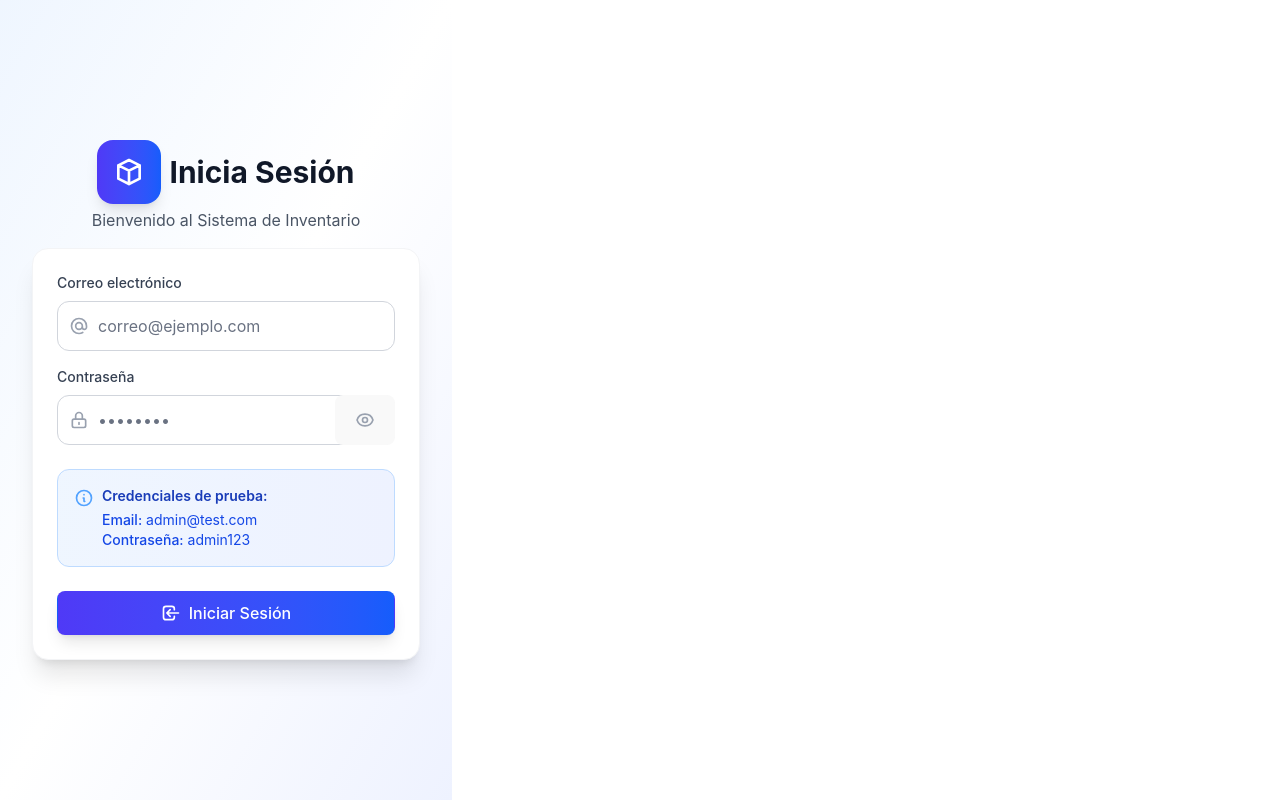
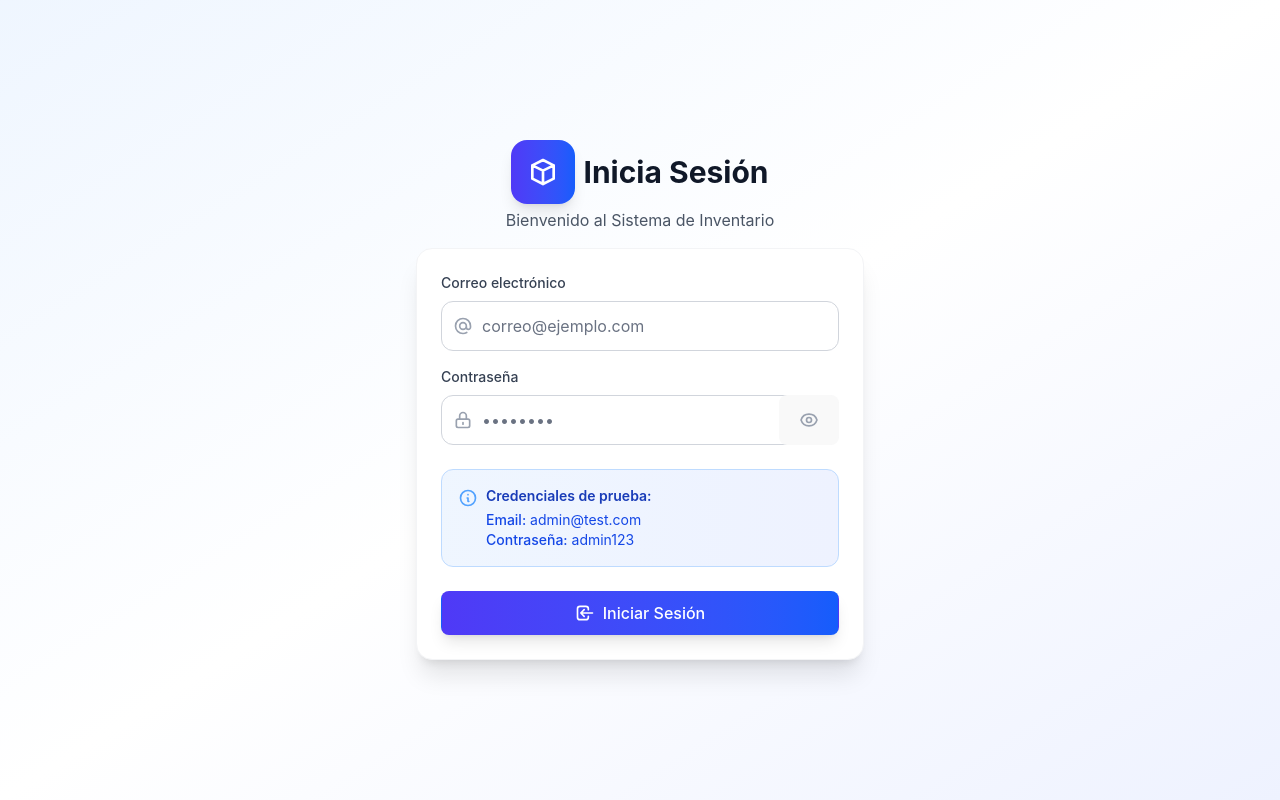
Before and after one commit to JuanJoseMoralesOssa/StockMaster-Fronted, a React (Vite) app: page /login in a window 1280 px wide. Built offline with nearby package versions, Linux system fonts and the light colour scheme; no server answers.

Commit message:
w-screen

```diff
--- a/src/pages/components/auth/Login.tsx
+++ b/src/pages/components/auth/Login.tsx
@@ -46,7 +46,7 @@ function Login() {
   }
 
   return (
-    <div className="min-h-screen flex items-center justify-center bg-gradient-to-br from-blue-50 via-white to-indigo-50 py-12 md:py-4 px-4 sm:px-6 lg:px-8">
+    <div className="min-h-screen min-w-screen flex items-center justify-center bg-gradient-to-br from-blue-50 via-white to-indigo-50 py-12 md:py-4 px-4 sm:px-6 lg:px-8">
       <div className="max-w-md w-full">
         <div className="text-center mb-4">
           <div className='w-full flex items-center justify-center gap-2 mb-1'>
```
